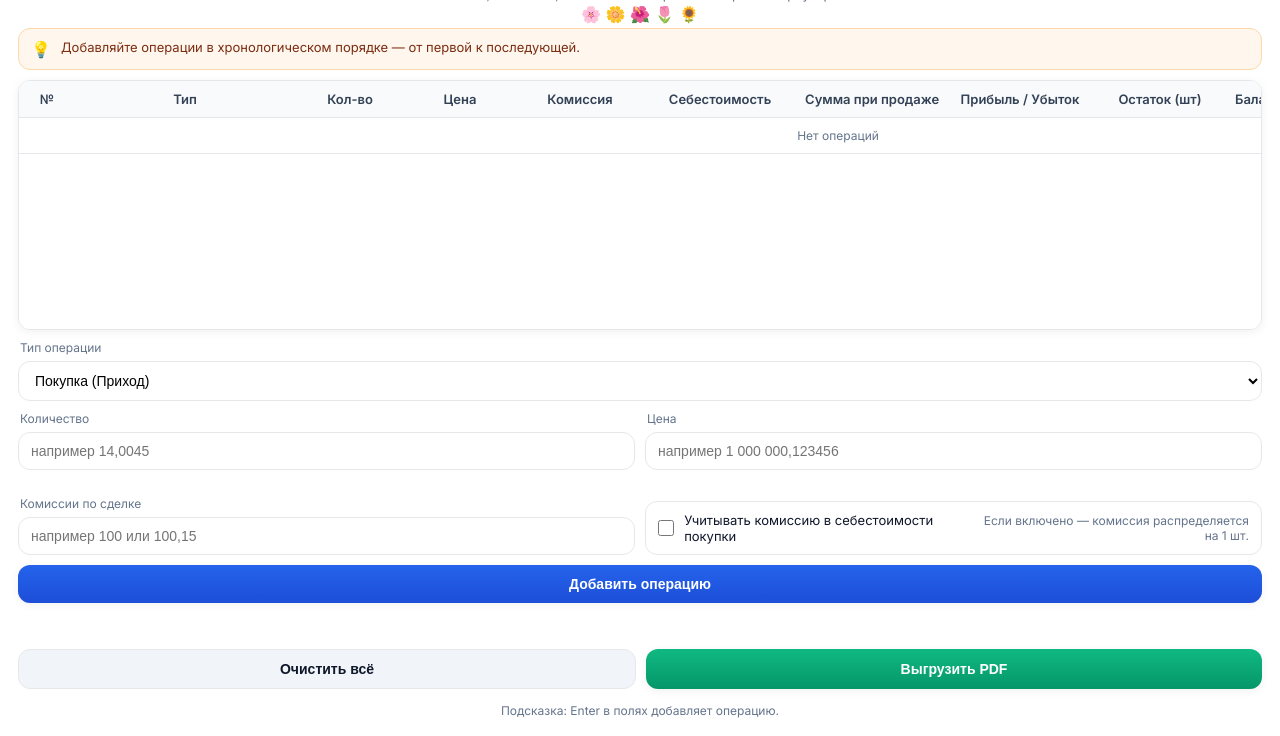
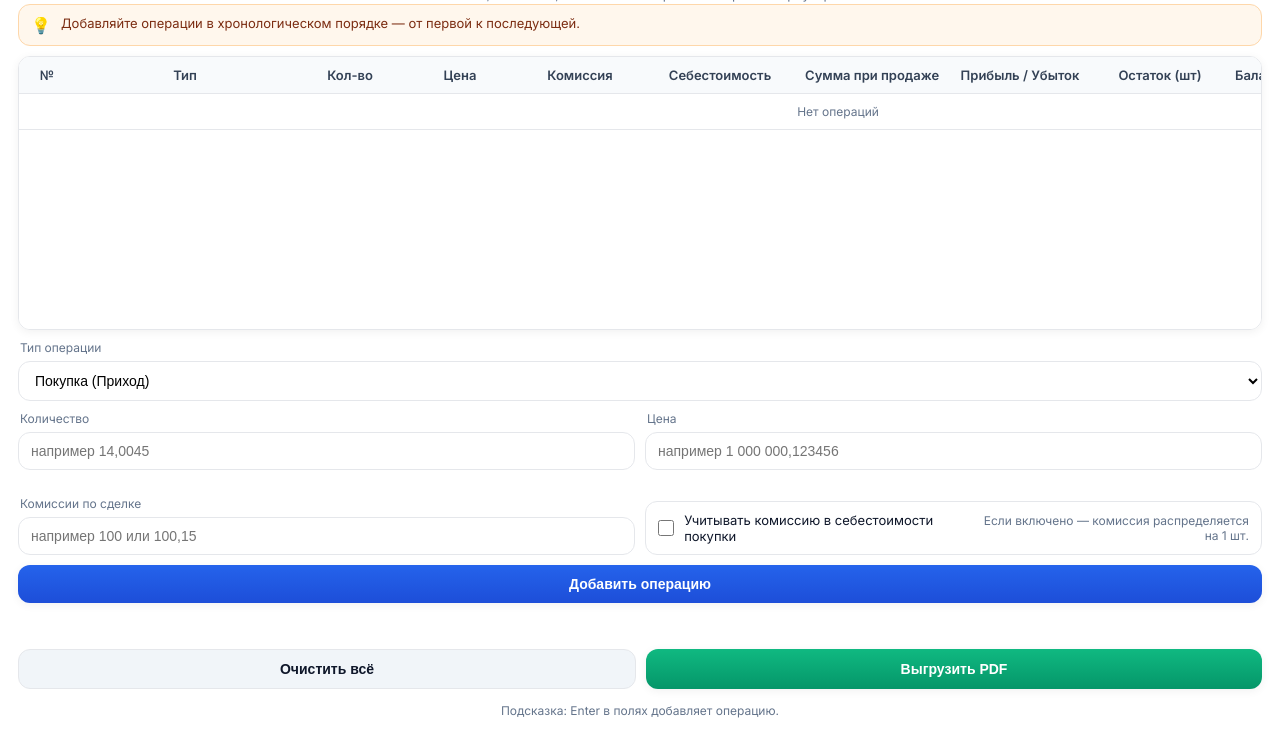
Before and after one commit to botabekov/fifo-calculator, a plain HTML site: page index.html in a window 1280 px wide. Shown: the part 64-800 px from the top of the page. Drawn offline with nearby package versions, Linux system fonts and the light colour scheme.

Commit message:
Remove decorative flower row from calculator header

```diff
--- a/index.html
+++ b/index.html
@@ -67,12 +67,6 @@
       color:var(--muted);
       font-size: 13px;
       margin: 0 0 2px;
-    }
-    .flower-row{
-      text-align:center;
-      margin: 0 0 4px;
-      opacity: .9;
-      font-size: 16px;
     }
     .instruction{
       display:flex;
@@ -291,7 +285,6 @@
     <div>
       <h2>Калькулятор FIFO</h2>
       <div class="subtitle">Лёгкий, понятный, без лишнего — работает прямо в браузере</div>
-      <div class="flower-row" aria-hidden="true">🌸 🌼 🌺 🌷 🌻</div>
       <div class="instruction">Добавляйте операции в хронологическом порядке — от первой к последующей.</div>
     </div>
 
```
